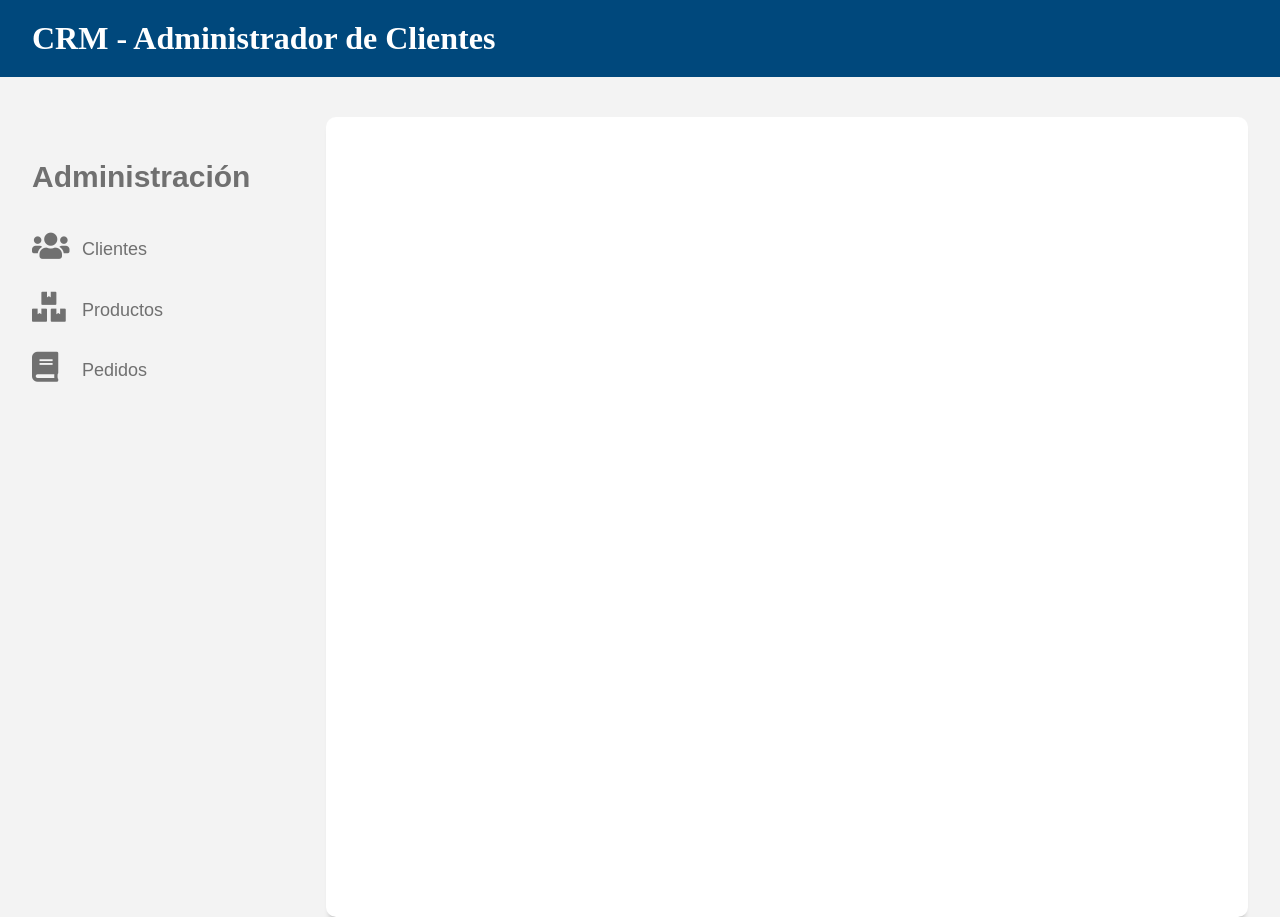
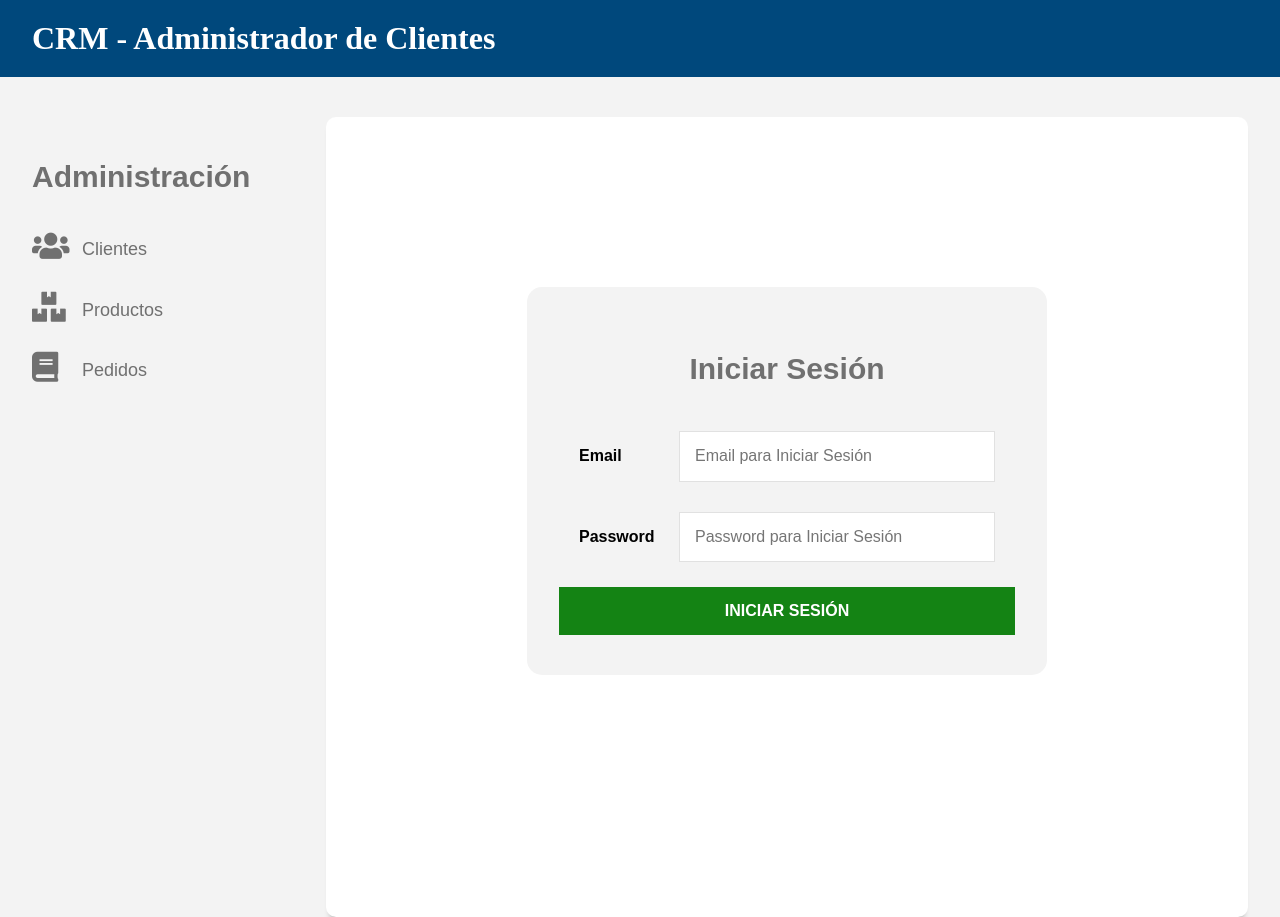
Before and after one commit to MishaelChL/cliente-api, a React (Create React App) app: page /iniciar-sesion in a window 1280 px wide. Built offline with nearby package versions, Linux system fonts and the light colour scheme.

Commit message:
creando el componente para iniciar sesion

```diff
--- a/src/App.js
+++ b/src/App.js
@@ -19,6 +19,8 @@
 import Pedidos from "./components/pedidos/Pedidos";
 import NuevoPedido from './components/pedidos/NuevoPedido';
 
+import Login from './components/auth/Login';
+
 function App() {
   return (
     <Router>
@@ -38,7 +40,7 @@
 
               <Route exact path="/pedidos" component={Pedidos} />
               <Route exact path="/pedidos/nuevo/:id" component={NuevoPedido} />
-
+              <Route exact path="/iniciar-sesion" component={Login} />
             </Switch>
           </main>
         </div>
--- /dev/null
+++ b/src/components/auth/Login.js
@@ -0,0 +1,30 @@
+import React from 'react';
+
+function Login(){
+
+    const leerDatos = () => {
+
+    }
+
+    return(
+        <div className="login">
+            <h2>Iniciar Sesión</h2>
+
+            <div className="contenedor-formulario">
+                <form>
+                    <div className="campo">
+                        <label type="text">Email</label>
+                        <input type="email" name="email" placeholder="Email para Iniciar Sesión" required onChange={leerDatos}/>
+                    </div>
+                    <div className="campo">
+                        <label type="text">Password</label>
+                        <input type="password" name="password" placeholder="Password para Iniciar Sesión" required onChange={leerDatos}/>
+                    </div>
+                    <input type="submit" value="Iniciar Sesión" className="btn btn-verde btn-block" />
+                </form>
+            </div>
+        </div>
+    );
+}
+
+export default Login;
```
